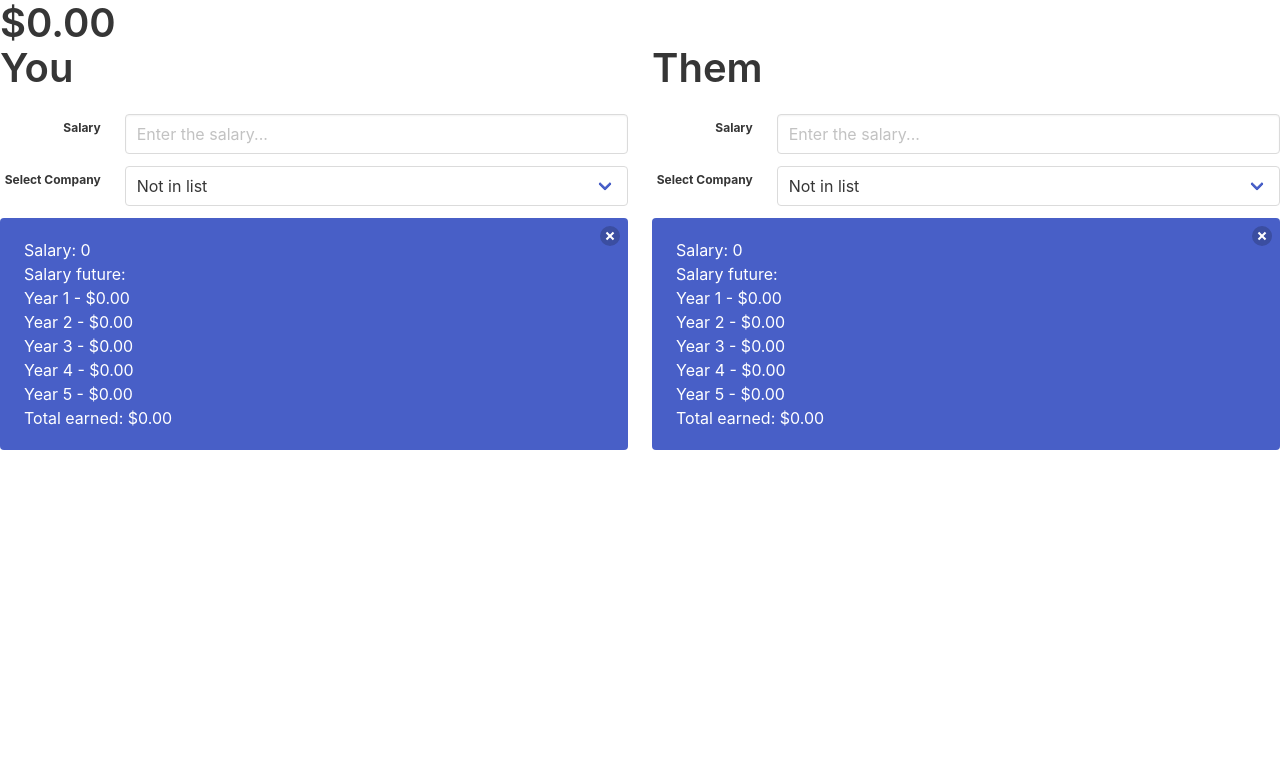
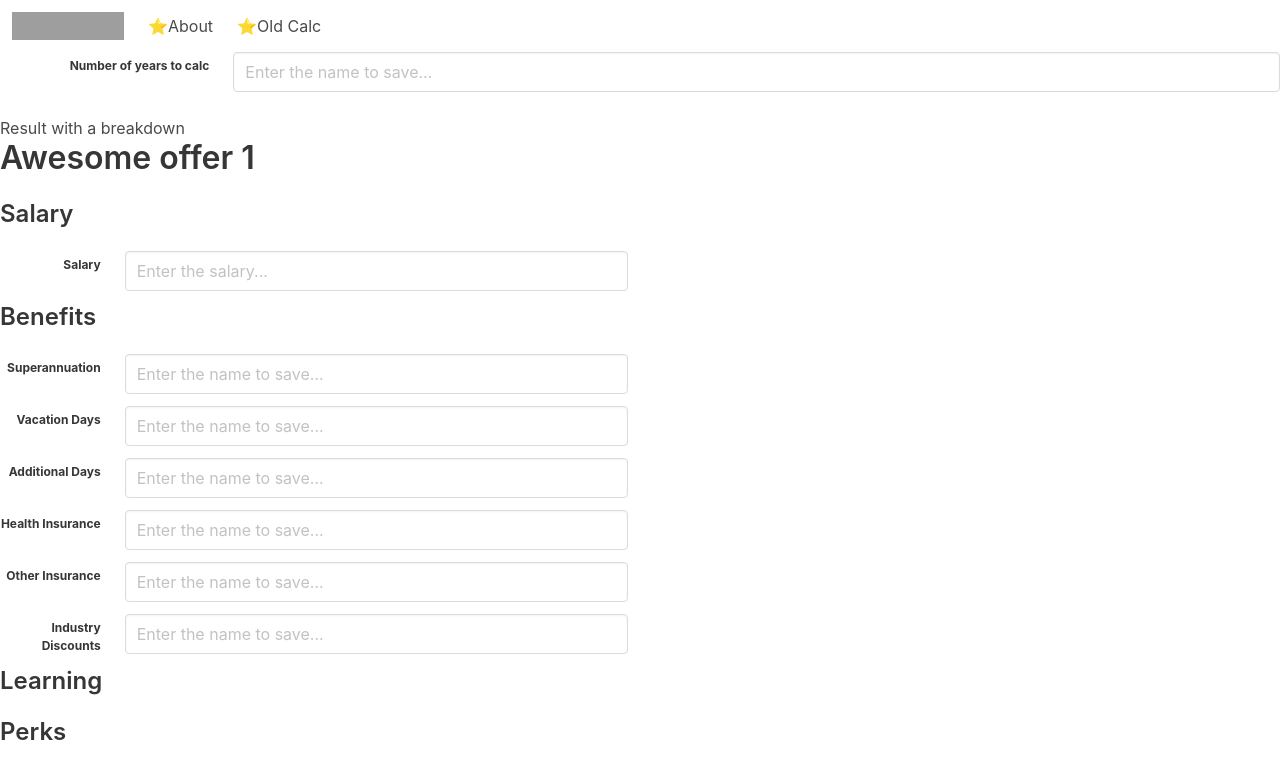
Before and after one commit to darraghoriordan/benefits, a Vue app in the folder src/: page /#/ in a window 1280 px wide. Shown: the top 778 px of the page. Built offline with nearby package versions, Linux system fonts and the light colour scheme; grey boxes are pictures that could not be loaded.

Commit message:
add some more details to results

```diff
--- a/src/index.html
+++ b/src/index.html
@@ -3,7 +3,7 @@
 
 <head>
   <meta charset="utf-8">
-  <title>Negotiate</title>
+  <title>Two Offers</title>
 </head>
 
 <body>
--- a/src/src/App.vue
+++ b/src/src/App.vue
@@ -1,5 +1,21 @@
 <template>
   <div id="app">
+    <nav class="navbar is-transparent">
+      <div class="navbar-brand">
+        <router-link class="navbar-item" to="/"><img src="http://bulma.io/images/bulma-logo.png" alt="Bulma: a modern CSS framework based on Flexbox" width="112" height="28"></router-link>
+
+      </div>
+
+      <div id="navMenuTransparentExample" class="navbar-menu">
+        <div class="navbar-start">
+          <router-link class="navbar-item " to="/about">
+            <span class="bd-emoji">⭐️</span>About</router-link>
+          <router-link class="navbar-item " to="/calc">
+            <span class="bd-emoji">⭐️</span>Old Calc</router-link>
+
+        </div>
+      </div>
+    </nav>
     <router-view/>
   </div>
 </template>
--- /dev/null
+++ b/src/src/components/AboutPage.vue
@@ -0,0 +1,18 @@
+<template>
+    <div>
+        <p>Written by Darragh ORiordan -
+            <a href="https://www.darraghoriordan.com">https://www.darraghoriordan.com</a>
+        </p>
+    </div>
+</template>
+
+<script>
+
+export default {
+    name: 'AboutPage'
+}
+</script>
+
+<style scoped>
+
+</style>
--- a/src/src/components/CalculatorPage.vue
+++ b/src/src/components/CalculatorPage.vue
@@ -1,27 +1,25 @@
 <template>
     <div>
-        <span class="title is-2">
-            <span class="success"> {{ salaryDifference | currency }}</span>
-        </span>
+        <DifferenceResult :salaryDifference="salaryDifference"></DifferenceResult>
         <div class="columns">
             <div class="column">
-                <h2 class="title is-2">You</h2>
+                <h2 class="title is-2">Offer One</h2>
                 <SalaryInput @input="changeLeftSalaryValue"></SalaryInput>
                 <CompanySelection @selected="selectedLeft" :company-collection="companyCollection">
                 </CompanySelection>
-                <CalculatorResults :salary-value="leftSalary" :company-data="leftCompany" @changeSalaryFuture="changeLeftSalaryFuture">
+                <CalculatorResults :salary-value="leftSalary" numberOfYearsToCalculate="10" :company-data="leftCompany" @changeSalaryFuture="changeLeftSalaryFuture">
                 </CalculatorResults>
             </div>
             <div class="column">
-                <h2 class="title is-2">Them</h2>
+                <h2 class="title is-2">Offer Two</h2>
                 <SalaryInput @input="changeRightSalaryValue"></SalaryInput>
                 <CompanySelection @selected="selectedRight" :company-collection="companyCollection">
                 </CompanySelection>
-                <CalculatorResults :salary-value="rightSalary" :company-data="rightCompany" @changeSalaryFuture="changeRightSalaryFuture"></CalculatorResults>
+                <CalculatorResults :salary-value="rightSalary" numberOfYearsToCalculate="10" :company-data="rightCompany" @changeSalaryFuture="changeRightSalaryFuture"></CalculatorResults>
             </div>
         </div>
 
-        <div class="">
+        <div>
             <ComparisonGrid :leftCompany="leftCompany" :rightCompany="rightCompany"></ComparisonGrid>
         </div>
     </div>
@@ -34,10 +32,11 @@ import CompanySelection from './CompanySelection'
 import CalculatorResults from './CalculatorResults'
 import ComparisonGrid from './ComparisonGrid'
 import EarningVisualisation from './EarningVisualisation'
+import DifferenceResult from './DifferenceResult'
 
 export default {
     name: 'CalculatorPage',
-    components: { SalaryInput, CompanySelection, CalculatorResults, ComparisonGrid, EarningVisualisation },
+    components: { SalaryInput, CompanySelection, CalculatorResults, ComparisonGrid, EarningVisualisation, DifferenceResult },
     data: function() {
         return {
             companyCollection: [],
@@ -60,11 +59,6 @@ export default {
             let oneSum = this.companyOneDataset.reduce((a, b) => a + b.value, 0)
             let twoSum = this.companyTwoDataset.reduce((a, b) => a + b.value, 0)
             return twoSum - oneSum
-        }
-    },
-    filters: {
-        currency: function(value) {
-            return '$' + value.toFixed(2)
         }
     },
     methods: {
@@ -119,10 +113,3 @@ export default {
     }
 }
 </script>
-
-<style scoped>
-.biggestest {
-    font-size: 3em;
-    color: green;
-}
-</style>
--- a/src/src/components/CalculatorResults.vue
+++ b/src/src/components/CalculatorResults.vue
@@ -4,7 +4,7 @@
         Salary: {{ salaryValue }}
         </br> Salary future:
         <ul>
-            <li v-for="salary in futureSalaries">Year {{ salary.year }} - {{ salary.value | currency}}</li>
+            <li v-for="salary in futureSalaries">Year {{ salary.year }} - {{ salary.value | currency}} [{{ salary.breakdown }}]</li>
         </ul>
         Total earned: {{ totalEarned | currency }}
     </div>
@@ -19,7 +19,7 @@ export default {
             totalEarned: 0
         }
     },
-    props: ['salaryValue', 'companyData'],
+    props: ['salaryValue', 'companyData', 'numberOfYearsToCalculate'],
     filters: {
         currency: function(value) {
             return '$' + value.toFixed(2)
@@ -28,7 +28,12 @@ export default {
     methods: {
         calculateFixedBenefits: function(annualSalary, companyData) {
             if (!companyData || !companyData.benefits) {
-                return 0
+                return {
+                    sum: 0,
+                    percentageSum: 0,
+                    fixedAmountAmount: 0,
+                    dayLeaveAmount: 0
+                }
             }
             // add percentage things
             let percentageBenefits = companyData.benefits.filter(n => n.type === 'percent')
@@ -49,7 +54,14 @@ export default {
                 previousValue += (((annualSalary / (5 * 52)) * currentValue.value) / currentValue.amortise)
                 return previousValue
             }, 0)
-            return percentageSum + fixedAmountAmount + dayLeaveAmount
+            let sumOfParts = percentageSum + fixedAmountAmount + dayLeaveAmount
+
+            return {
+                sum: sumOfParts,
+                percentageSum: percentageSum,
+                fixedAmountAmount: fixedAmountAmount,
+                dayLeaveAmount: dayLeaveAmount
+            }
         }
     },
     computed: {
@@ -57,19 +69,23 @@ export default {
             let value = this.salaryValue
 
             let salaryFuture = []
-            let numberOfYearsToCalculate = 5
             let standardAnnualRaisePercent = 0.03
+            let currentYearDetails = this.calculateFixedBenefits(value, this.companyData)
+
             salaryFuture.push({
                 year: 1,
-                value: value + this.calculateFixedBenefits(value, this.companyData)
+                value: value + currentYearDetails.sum,
+                breakdown: `salary (${value}) + percentageSum (${currentYearDetails.percentageSum}) + fixedAmountAmount (${currentYearDetails.fixedAmountAmount}) +  dayLeaveAmount (${currentYearDetails.dayLeaveAmount})`
             })
 
-            for (var i = 1; i < numberOfYearsToCalculate; i++) {
+            for (var i = 1; i < this.numberOfYearsToCalculate; i++) {
                 let thisYearSalary = Math.floor(value * (Math.pow((1 + (standardAnnualRaisePercent) / 1), i)))
                 let bfSum = this.calculateFixedBenefits(thisYearSalary, this.companyData)
                 salaryFuture.push({
                     year: 1 + i,
-                    value: thisYearSalary + bfSum
+                    value: thisYearSalary + bfSum.sum,
+                    breakdown: `salary (${thisYearSalary}) + percentageSum (${bfSum.percentageSum}) + fixedAmountAmount (${bfSum.fixedAmountAmount}) +  dayLeaveAmount (${bfSum.dayLeaveAmount})`
+
                 })
             }
 
--- /dev/null
+++ b/src/src/components/DifferenceResult.vue
@@ -0,0 +1,30 @@
+<template>
+    <span class="title is-2">
+        <span class="biggestest">Difference: {{ salaryDifference | currency }}</span>
+    </span>
+</template>
+
+<script>
+
+export default {
+    name: 'DifferenceResult',
+    props: {
+        salaryDifference: {
+            type: Number,
+            required: true
+        }
+    },
+        filters: {
+        currency: function(value) {
+            return '$' + value.toFixed(2)
+        }
+    }
+}
+</script>
+
+<style scoped>
+.biggestest {
+    font-size: 3em;
+    color: green;
+}
+</style>
--- /dev/null
+++ b/src/src/components/OfferComparePage.vue
@@ -0,0 +1,128 @@
+<template>
+    <div>
+        <div class="columns">
+            <div class="column">
+                <div class="field is-horizontal">
+                    <div class="field-label is-small">
+                        <label class="label">Number of years to calc</label>
+                    </div>
+                    <div class="field-body">
+                        <div class="field">
+                            <div class="control">
+                                <input class="input" type="text" v-bind:value="value" v-on:input="updateValue($event.target.value)" ref="input" placeholder="Enter the name to save...">
+                            </div>
+                        </div>
+                    </div>
+                </div>
+            </div>
+        </div>
+        <div>
+            <span>Result with a breakdown</span>
+        </div>
+        <div class="columns">
+            <div class="column">
+                <h2 class="title">Awesome offer 1</h2>
+
+                <h4 class="title is-4">Salary</h4>
+                <SalaryInput></SalaryInput>
+                <h4 class="title is-4">Benefits</h4>
+                <div class="field is-horizontal">
+                    <div class="field-label is-small">
+                        <label class="label">Superannuation</label>
+                    </div>
+                    <div class="field-body">
+                        <div class="field">
+                            <div class="control">
+                                <input class="input" type="text" v-bind:value="value" v-on:input="updateValue($event.target.value)" ref="input" placeholder="Enter the name to save...">
+                            </div>
+                        </div>
+                    </div>
+                </div>
+
+                <div class="field is-horizontal">
+                    <div class="field-label is-small">
+                        <label class="label">Vacation Days</label>
+                    </div>
+                    <div class="field-body">
+                        <div class="field">
+                            <div class="control">
+                                <input class="input" type="text" v-bind:value="value" v-on:input="updateValue($event.target.value)" ref="input" placeholder="Enter the name to save...">
+                            </div>
+                        </div>
+                    </div>
+                </div>
+
+                <div class="field is-horizontal">
+                    <div class="field-label is-small">
+                        <label class="label">Additional Days</label>
+                    </div>
+                    <div class="field-body">
+                        <div class="field">
+                            <div class="control">
+                                <input class="input" type="text" v-bind:value="value" v-on:input="updateValue($event.target.value)" ref="input" placeholder="Enter the name to save...">
+                            </div>
+                        </div>
+                    </div>
+                </div>
+
+                <div class="field is-horizontal">
+                    <div class="field-label is-small">
+                        <label class="label">Health Insurance</label>
+                    </div>
+                    <div class="field-body">
+                        <div class="field">
+                            <div class="control">
+                                <input class="input" type="text" v-bind:value="value" v-on:input="updateValue($event.target.value)" ref="input" placeholder="Enter the name to save...">
+                            </div>
+                        </div>
+                    </div>
+                </div>
+
+                <div class="field is-horizontal">
+                    <div class="field-label is-small">
+                        <label class="label">Other Insurance</label>
+                    </div>
+                    <div class="field-body">
+                        <div class="field">
+                            <div class="control">
+                                <input class="input" type="text" v-bind:value="value" v-on:input="updateValue($event.target.value)" ref="input" placeholder="Enter the name to save...">
+                            </div>
+                        </div>
+                    </div>
+                </div>
+
+                <div class="field is-horizontal">
+                    <div class="field-label is-small">
+                        <label class="label">Industry Discounts</label>
+                    </div>
+                    <div class="field-body">
+                        <div class="field">
+                            <div class="control">
+                                <input class="input" type="text" v-bind:value="value" v-on:input="updateValue($event.target.value)" ref="input" placeholder="Enter the name to save...">
+                            </div>
+                        </div>
+                    </div>
+                </div>
+                <h4 class="title is-4">Learning</h4>
+                <h4 class="title is-4">Perks</h4>
+            </div>
+            <div class="column"></div>
+        </div>
+    </div>
+</template>
+
+<script>
+import SalaryInput from './SalaryInput'
+export default {
+    name: 'OfferComparePage',
+    components: { SalaryInput }
+}
+</script>
+
+<style scoped>
+.biggestest {
+    font-size: 3em;
+    color: green;
+    margin-top: 1em;
+}
+</style>
--- a/src/src/router/index.js
+++ b/src/src/router/index.js
@@ -1,15 +1,26 @@
 import Vue from 'vue'
 import Router from 'vue-router'
 import CalculatorPage from '@/components/CalculatorPage'
+import AboutPage from '@/components/AboutPage'
+import OfferComparePage from '@/components/OfferComparePage'
 
 Vue.use(Router)
 
 export default new Router({
-  routes: [
+  routes: [{
+      path: '/calc',
+      name: 'CalculatorPage',
+      component: CalculatorPage
+    },
     {
       path: '/',
-      name: 'CalculatorPage',
-      component: CalculatorPage
+      name: 'OfferComparePage',
+      component: OfferComparePage
+    },
+    {
+      path: '/about',
+      name: 'AboutPage',
+      component: AboutPage
     }
   ]
 })
```
